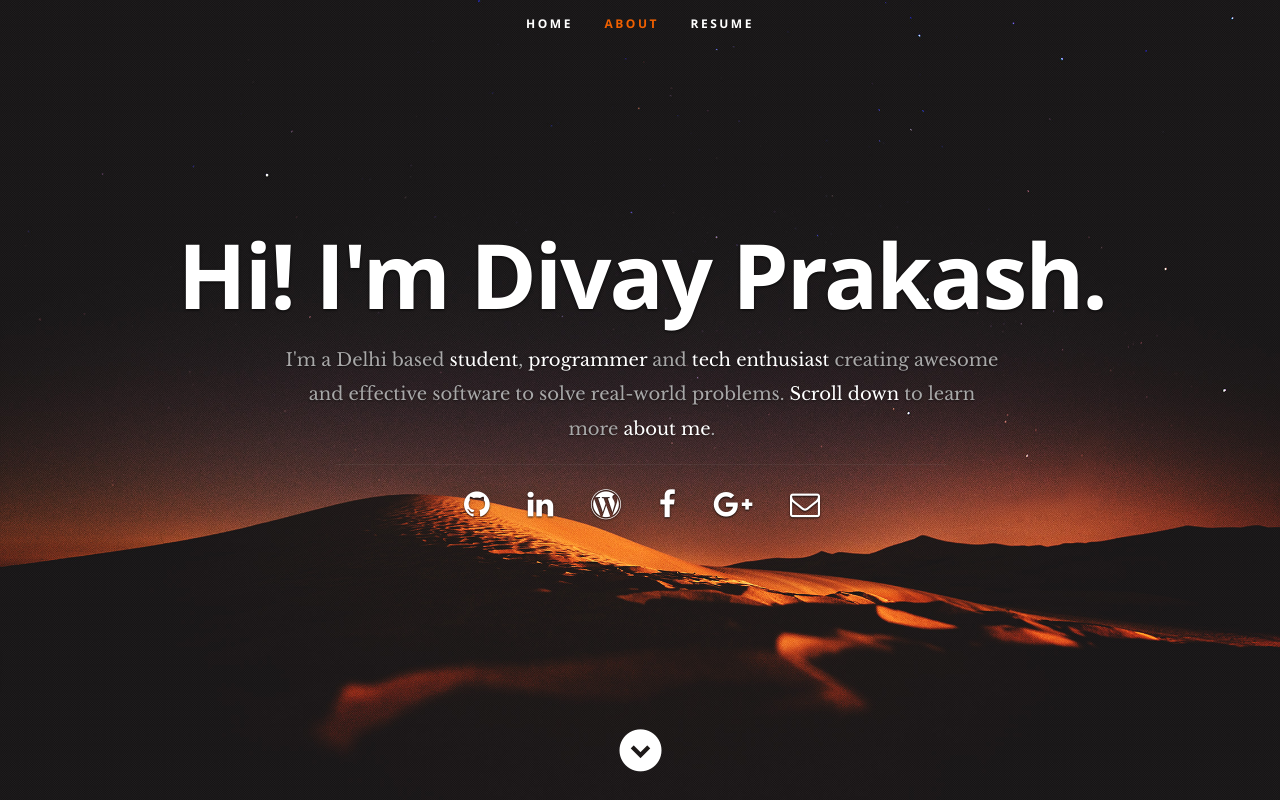
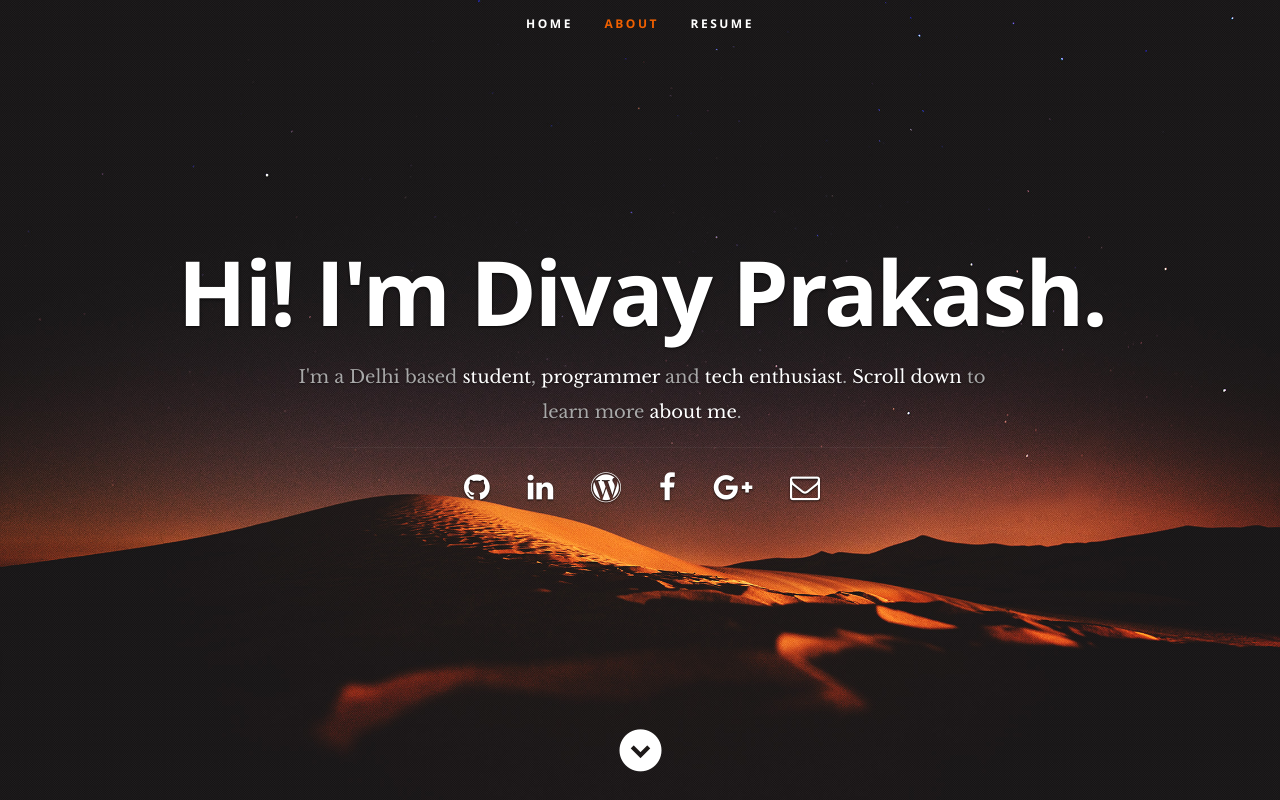
Before and after one commit to divayprakash/divayprakash.github.io, a plain HTML site: page index.html in a window 1280 px wide. Shown: the top 800 px of the page. Drawn offline with nearby package versions, Linux system fonts and the light colour scheme.

Commit message:
fixed comments; minor content changes in opening statement

```diff
--- a/index.html
+++ b/index.html
@@ -1,26 +1,26 @@
 <!DOCTYPE html>
 
 <head>
-    <!--- Basic Page Needs ================================================== -->
+    <!-- Basic Page Needs -->
     <meta charset="utf-8">
     <title>Divay Prakash</title>
     <meta name="description" content="Student | Programmer | Tech Enthusiast">
     <meta name="author" content="Divay Prakash">
-    <!-- Mobile Specific Metas ================================================== -->
+    <!-- Mobile Specific Metas -->
     <meta name="viewport" content="width=device-width, initial-scale=1, maximum-scale=1">
-    <!-- CSS ================================================== -->
+    <!-- CSS -->
     <link rel="stylesheet" href="css/default.css">
     <link rel="stylesheet" href="css/layout.css">
     <link rel="stylesheet" href="css/media-queries.css">
     <link rel="stylesheet" href="css/magnific-popup.css">
-    <!-- Script ================================================== -->
+    <!-- Script -->
     <script src="./js/modernizr.js"></script>
-    <!-- Favicons ================================================== -->
+    <!-- Favicons -->
     <link rel="shortcut icon" href="./images/favicon.png" >
 </head>
 
 <body>
-    <!-- Header ================================================== -->
+    <!-- Header -->
     <header id="home">
         <nav id="nav-wrap">
             <a class="mobile-btn" href="#nav-wrap" title="Show navigation">Show navigation</a>
@@ -34,8 +34,7 @@
         <div class="row banner">
             <div class="banner-text">
                 <h1 class="responsive-headline">Hi! I'm Divay Prakash.</h1>
-                <h3>I'm a Delhi based <span>student</span>, <span>programmer</span> and <span>tech enthusiast</span> creating awesome and
-                    effective software to solve real-world problems. <a class="smoothscroll" href="#about">Scroll down</a>
+                <h3>I'm a Delhi based <span>student</span>, <span>programmer</span> and <span>tech enthusiast</span>. <a class="smoothscroll" href="#about">Scroll down</a>
                     to learn more <a class="smoothscroll" href="#about">about me</a>.</h3>
                 <hr />
                 <ul class="social">
@@ -52,7 +51,7 @@
             <a class="smoothscroll" href="#about"><i class="icon-down-circle"></i></a>
         </p>
     </header> <!-- Header End -->
-    <!-- About Section ================================================== -->
+    <!-- About Section -->
     <section id="about">
         <div class="row">
             <div class="three columns">
@@ -60,10 +59,10 @@
             </div>
             <div class="nine columns main-col">
                 <h2>About Me</h2>
-                <p>In a nutshell, I am a simple soul, who likes being with friends, spending time with family, and treating life like it's     a new day, everyday.<br />
-                    I am creative and artistic, while also being detail-oriented and a true perfectionist at heart. While I would hide inside my laptop for days on end, working with a team to analyze and solve problems gives me the greatest joy. I am fascinated by the world around me, and being a keen programmer, I love to hack and make amazing things that make a difference.<br />
-                    You will find me to be extremely hardworking, and able to juggle multiple tasks with great time management, or focus all my energy on just one too.<br />
-                    Apart from English and Hindi, I also speak geek.<br />
+                <p>In a nutshell, I am a simple soul, who likes being with friends, spending time with family, and treating life like it's a new day, everyday.<br />
+                I am creative and artistic, while also being detail-oriented and a true perfectionist at heart. While I would hide inside my laptop for days on end, working with a team to analyze and solve problems gives me the greatest joy. I am fascinated by the world around me, and being a keen programmer, I love to hack and make amazing things that make a difference.<br />
+                You will find me to be extremely hardworking, and able to juggle multiple tasks with great time management, or focus all my energy on just one too.<br />
+                Apart from English and Hindi, I also speak geek.<br />
                 </p>
             <div class="row">
                 <div class="columns contact-details">
@@ -83,9 +82,9 @@
             </div> <!-- end .main-col -->
         </div>
     </section> <!-- About Section End-->
-    <!-- Resume Section ================================================== -->
+    <!-- Resume Section -->
     <section id="resume">
-        <!-- Education ----------------------------------------------- -->
+        <!-- Education -->
         <div class="row education">
             <div class="three columns header-col">
                 <h1><span>Education</span></h1>
@@ -110,7 +109,7 @@
                 </div> <!-- item end -->
             </div> <!-- main-col end -->
         </div> <!-- End Education -->
-        <!-- Work ----------------------------------------------- -->
+        <!-- Work -->
         <div class="row work">
             <div class="three columns header-col">
                 <h1><span>Work</span></h1>
@@ -130,7 +129,7 @@
                 </div> <!-- item end -->
             </div> <!-- main-col end -->
         </div> <!-- End Work -->
-        <!-- Skills ----------------------------------------------- -->
+        <!-- Skills -->
         <div class="row skill">
             <div class="three columns header-col">
                 <h1><span>Skills</span></h1>
@@ -165,7 +164,7 @@
             </div> <!-- main-col end -->
         </div> <!-- End skills -->
     </section> <!-- Resume Section End-->
-    <!-- Testimonials Section ================================================== -->
+    <!-- Testimonials Section -->
     <section id="testimonials">
         <div class="text-container">
             <div class="row">
@@ -205,7 +204,7 @@
             </div> <!-- row ends -->
         </div>  <!-- text-container ends -->
     </section> <!-- Testimonials Section End-->
-    <!-- footer ================================================== -->
+    <!-- footer -->
     <footer>
         <div class="row">
             <div class="twelve columns">
@@ -225,7 +224,7 @@
             <div id="go-top"><a class="smoothscroll" title="Back to Top" href="#home"><i class="icon-up-open"></i></a></div>
         </div>
     </footer> <!-- Footer End-->
-    <!-- Java Script ================================================== -->
+    <!-- Java Script -->
     <script src="http://ajax.googleapis.com/ajax/libs/jquery/1.10.2/jquery.min.js"></script>
     <script>window.jQuery || document.write('<script src="js/jquery-1.10.2.min.js"><\/script>')</script>
     <script type="text/javascript" src="js/jquery-migrate-1.2.1.min.js"></script>
```
